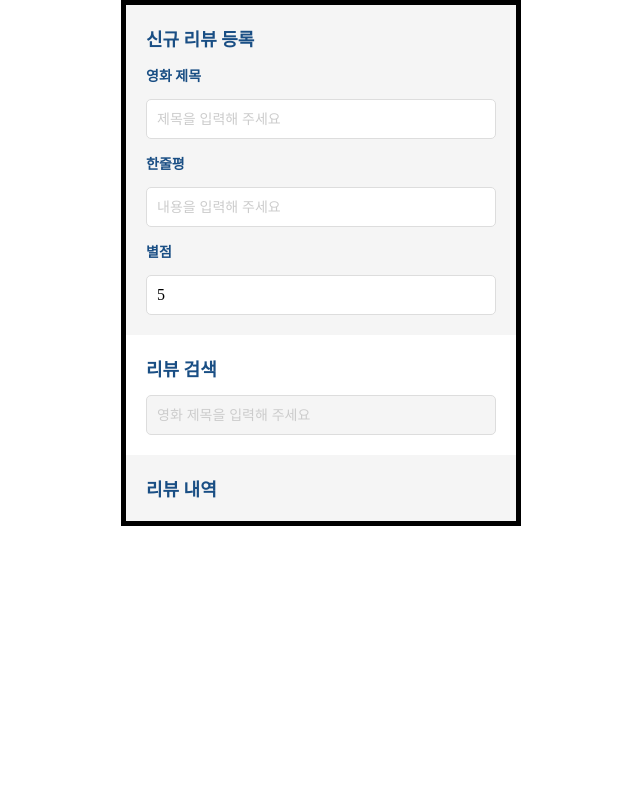
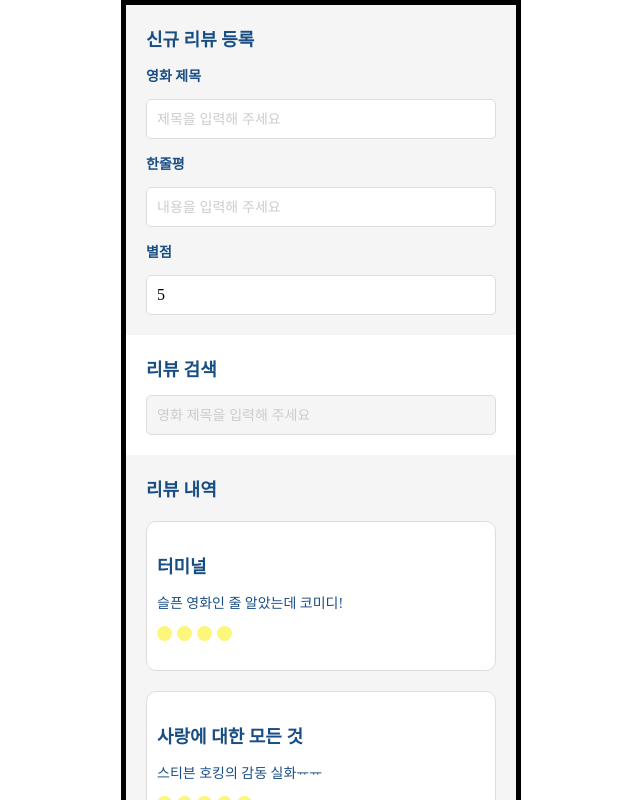
Before and after one commit to devejlee/movie-reviews, a React (Vite) app: page / in a window 1280 px wide. Shown: the top 800 px of the page, without its empty margins (319-959 px from the left). Built offline with nearby package versions, Linux system fonts and the light colour scheme.

Commit message:
create ReviewCard component

```diff
--- /dev/null
+++ b/src/components/ReviewCard.tsx
@@ -0,0 +1,21 @@
+interface ReviewCardProps {
+  title: string
+  comment: string
+  score: number
+}
+
+const ReviewCard = ({ title, comment, score }: ReviewCardProps) => {
+  return (
+    <div className='reviewCard'>
+      <h4>{title}</h4>
+      <p>{comment}</p>
+      <div className='scoreRow'>
+        {Array.from({ length: score }, (_, i) => (
+          <div key={i} className='circle'></div>
+        ))}
+      </div>
+    </div>
+  )
+}
+
+export { ReviewCard }
--- a/src/components/ReviewCardsWrap.tsx
+++ b/src/components/ReviewCardsWrap.tsx
@@ -1,7 +1,15 @@
+import { ReviewCard } from './ReviewCard'
+import { initialData } from '../data'
+
 const ReviewCardsWrap = () => {
   return (
     <div className='wrap reviewCardsWrap'>
       <h2>리뷰 내역</h2>
+      {initialData.map(movie => {
+        return (
+          <ReviewCard key={movie.id} title={movie.title} comment={movie.comment} score={movie.score} />
+        )
+      })}
     </div>
   )
 }
--- /dev/null
+++ b/src/data/index.ts
@@ -0,0 +1,32 @@
+export const initialData = [
+  {
+    id: 0,
+    title: '터미널',
+    comment: '슬픈 영화인 줄 알았는데 코미디!',
+    score: 4,
+  },
+  {
+    id: 1,
+    title: '사랑에 대한 모든 것',
+    comment: '스티븐 호킹의 감동 실화ᅲᅲ',
+    score: 5,
+  },
+  {
+    id: 2,
+    title: '터미네이터: 다크 페이트',
+    comment: '내 취향은 아니었던 걸로...',
+    score: 2,
+  },
+  {
+    id: 3,
+    title: '날씨의 아이',
+    comment: '그럭저럭 볼만했던 영화 :)',
+    score: 3,
+  },
+  {
+    id: 4,
+    title: '미나리',
+    comment: '윤여정 선생님의 연기가 너무 멋졌다.',
+    score: 5,
+  },
+];
--- a/src/index.scss
+++ b/src/index.scss
@@ -7,13 +7,13 @@ body {
   margin: 0;
 }
 
-h2 {
+h2, h4 {
   margin: 0;
   font-size: 18px;
   color: #194e84;
 }
 
-h3 {
+h3, p {
   font-size: 14px;
   color: #194e84;
 }
@@ -67,6 +67,33 @@ input {
   background: #f5f5f5;
 }
 
+// 리뷰
+.reviewCard {
+  display: flex;
+  flex-direction: column;
+  justify-content: center;
+  margin-top: 20px;
+  padding: 10px;
+  background: #fff;
+  border: 1px solid #ddd;
+  border-radius: 10px;
+  min-height: 150px;
+}
+
+.scoreRow {
+  display: flex;
+}
+
+.circle {
+  width: 15px;
+  height: 15px;
+  border-radius: 50%;
+  background: #fcf67b;
+  &:not(:last-child) {
+    margin-right: 5px;
+  }
+}
+
 // dropdown
 .dropdown {
   position: relative;
```
